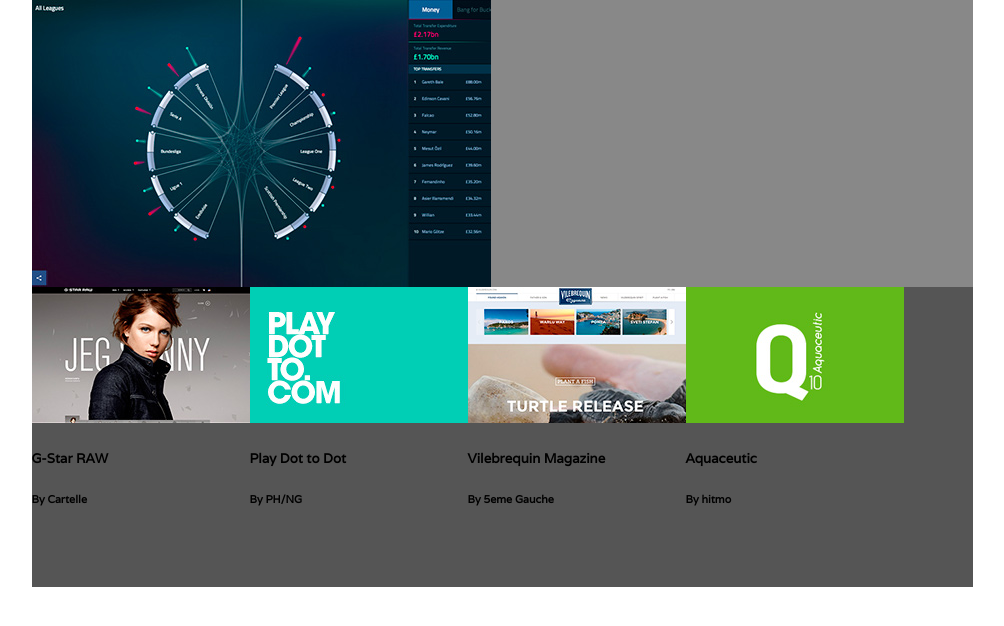
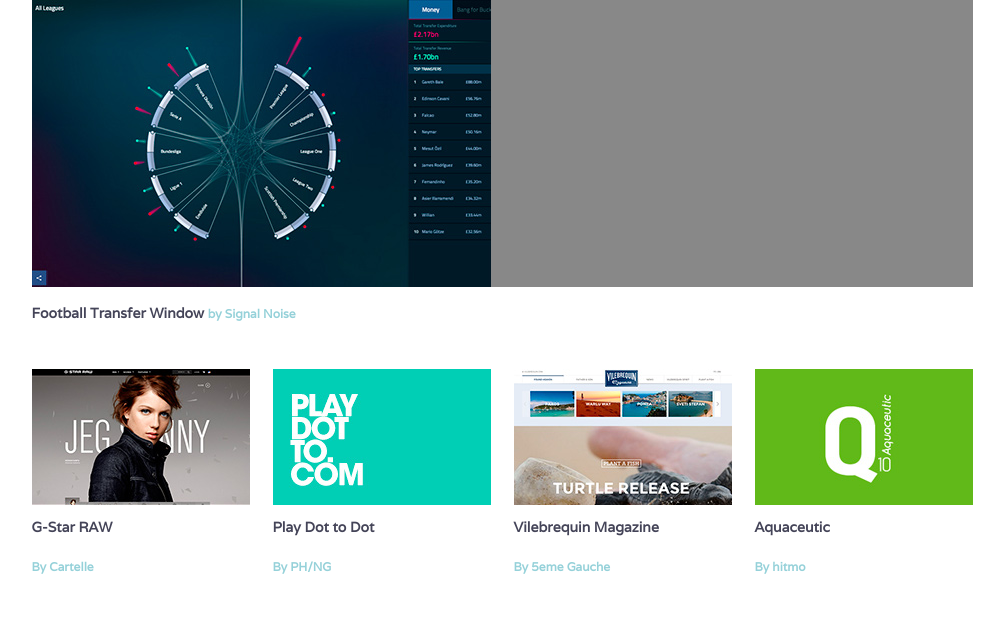
Before and after one commit to rawerner/awards, a plain HTML site: page index.html in a window 1280 px wide. Shown: the whole page, without its empty margins (138-1142 px from the left). Drawn offline with Linux system fonts and the light colour scheme.

Commit message:
second push

```diff
--- a/index.html
+++ b/index.html
@@ -22,22 +22,22 @@
   <section id="bottom">
     <div class="bottompics">
     <img src="images/left_bottom_pic.jpg">
-    <h5>G-Star RAW</h5>
+    <h3>G-Star RAW</h3>
     <h6>By Cartelle</h6>
     </div>
     <div class="bottompics">
     <img src="images/middle_left_bottom_pic.jpg">
-    <h5>Play Dot to Dot</h5>
+    <h3>Play Dot to Dot</h3>
     <h6>By PH/NG</h6>
     </div>
     <div class="bottompics">
     <img src="images/middle_right_bottom_pic.jpg">
-    <h5>Vilebrequin Magazine</h5>
+    <h3>Vilebrequin Magazine</h3>
     <h6>By 5eme Gauche</h6>
     </div>
     <div class="bottompics">
     <img src="images/right_bottom_pic.jpg">
-    <h5>Aquaceutic</h5>
+    <h3>Aquaceutic</h3>
     <h6>By hitmo</h6>
     </div>
   </section>
--- a/scss/_body.scss
+++ b/scss/_body.scss
@@ -1,10 +1,16 @@
 #left
 {
   width: 459px;
-  height: 287px;
+  height: 319px;
+  padding-bottom: 10px;
   float: left;
-  background: #ccc;
-
+  h3 {
+    font-size: $normal_font_size + 2px;
+    span {
+      font-size: $normal_font_size;
+      color: $secondary_color;
+    }
+  }
 
 }
 
@@ -19,8 +25,8 @@
 #bottom
 {
   width: 941px;
-  height: 300px;
-  background: #555;
+  height: 216px;
+  padding-top: 40px;
 }
 
 .clear{
@@ -29,4 +35,25 @@
 
 .bottompics {
   float: left;
+  line-height: 12px;
 }
+
+.bottompics:nth-child(1) {
+  margin-right: 23px;
+}
+
+.bottompics:nth-child(2) {
+  margin-right: 23px;
+}
+
+.bottompics:nth-child(3) {
+  margin-right: 23px;
+}
+
+h3 {
+  font-size: $normal_font_size + 2px;
+}
+h6 {
+  color: $secondary_color;
+  font-size: $normal_font_size;
+}
--- a/scss/_fonts.scss
+++ b/scss/_fonts.scss
@@ -1,3 +1,8 @@
 @import url(http://fonts.googleapis.com/css?family=Varela);
 
 $brand_font:'Varela', sans-serif;
+
+$normal_font_size: 12px;
+
+$main_color: #444458;
+$secondary_color: #95D1D9;
--- a/scss/style.scss
+++ b/scss/style.scss
@@ -7,6 +7,8 @@
 
 body {
   font-family: $brand_font;
+  font-size: $normal_font_size;
+  color: $main_color;
 }
 #container{
   width: 941px;
```
Also changed, not shown: css/style.css.
